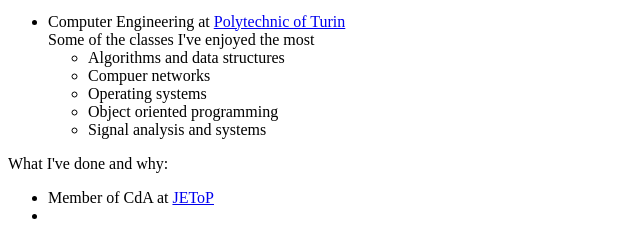
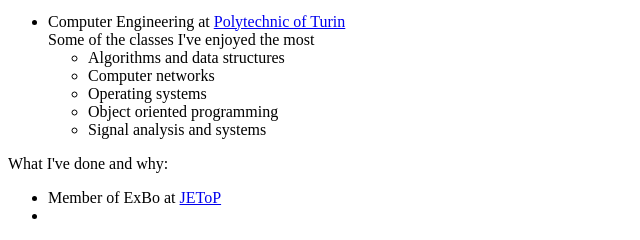
Before and after one commit to aleLoPrete/personalwebsite, a plain HTML site: page index.html in a window 1280 px wide. Shown: the part 142-382 px from the top of the page, 0-640 px from the left. Drawn offline with Linux system fonts and the light colour scheme.

```diff
--- a/index.html
+++ b/index.html
@@ -18,7 +18,7 @@
                         <br> Some of the classes I've enjoyed the most
                         <ul>
                             <li>Algorithms and data structures</li>
-                            <li>Compuer networks</li>
+                            <li>Computer networks</li>
                             <li>Operating systems</li>
                             <li>Object oriented programming</li>
                             <li>Signal analysis and systems</li>
@@ -27,7 +27,7 @@
                 </ul>
             What I've done and why:
                 <ul>
-                    <li>Member of CdA at <a href="https://www.jetop.com">JEToP</a><li>
+                    <li>Member of ExBo at <a href="https://www.jetop.com">JEToP</a><li>
                 </ul>
             </p>
             <p>
```
